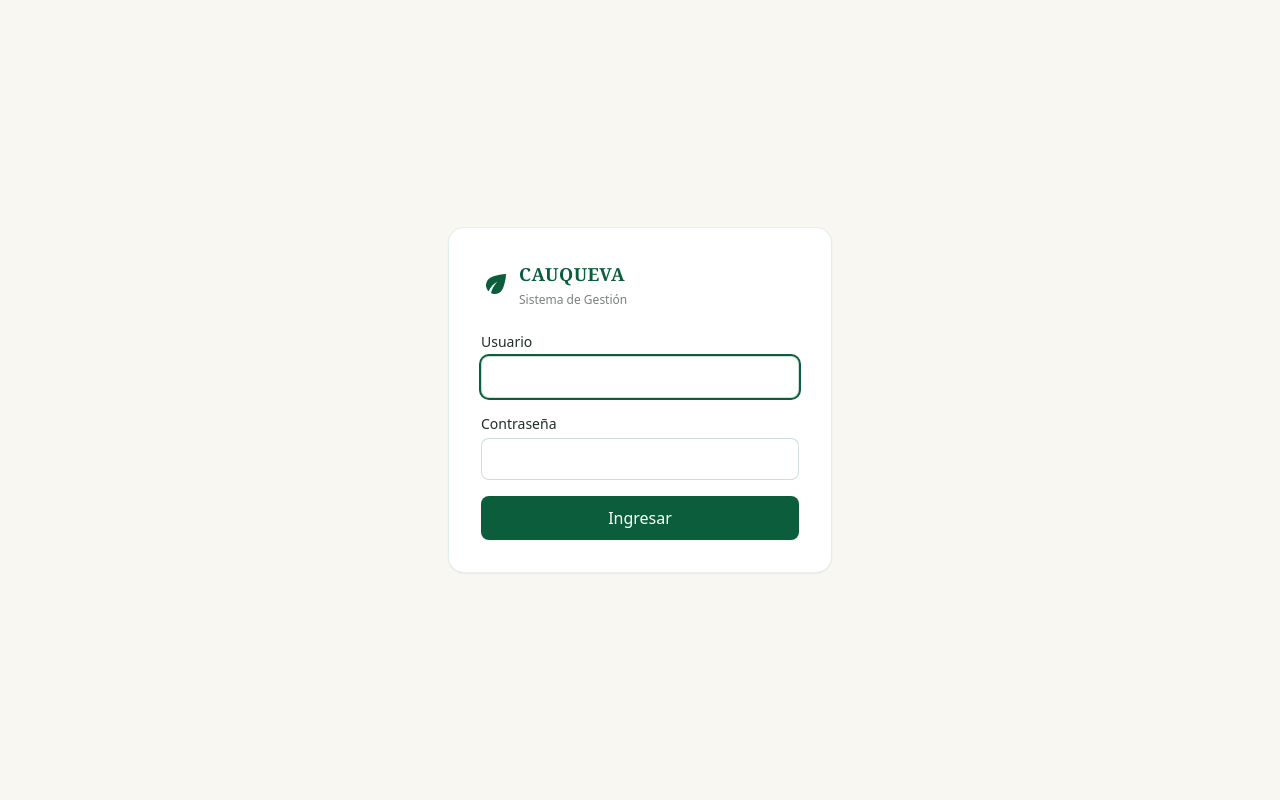
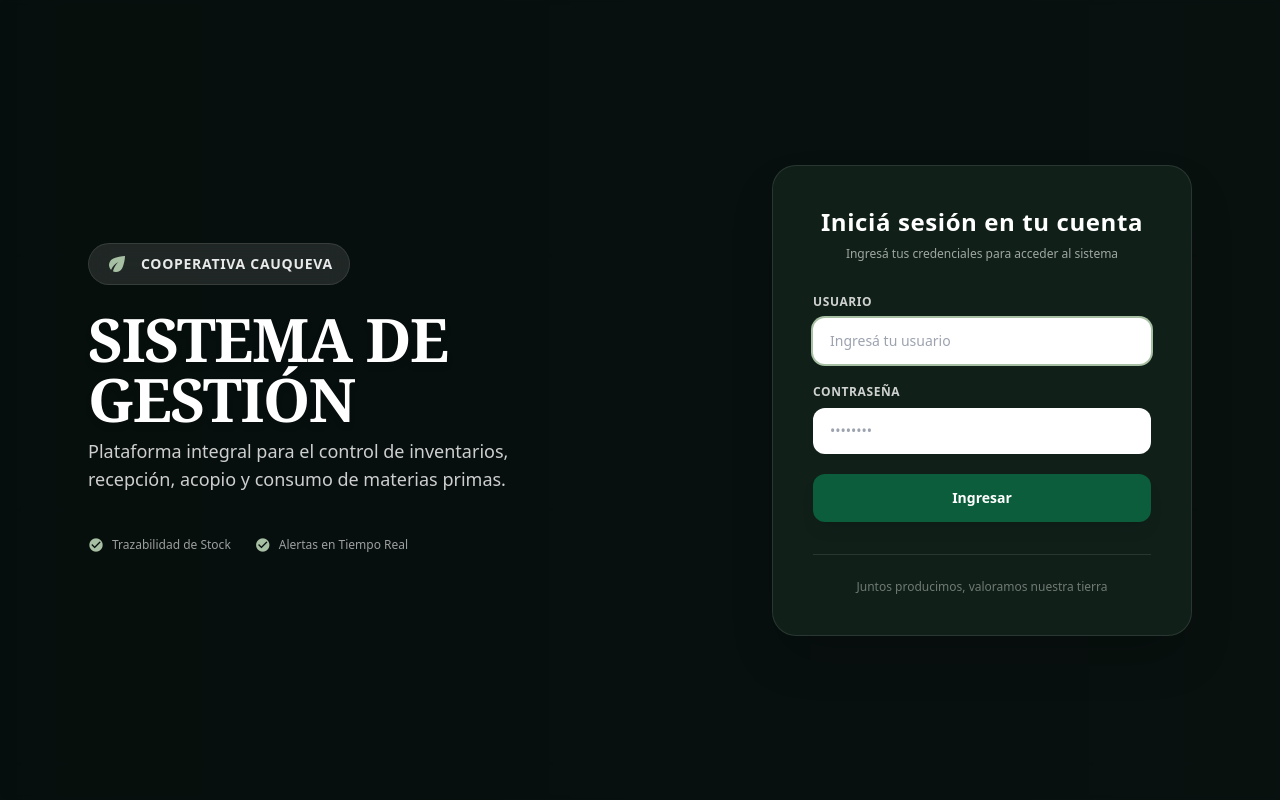
Before and after one commit to lamascristian-wq/Cauqueva, a Django app: page /login/ in a window 1280 px wide. Run offline with Django 4.2, Linux system fonts and the light colour scheme; some libraries are stand-ins or nearby versions.

Commit message:
cambio aspecto del login

```diff
--- a/inventario/templates/inventario/login.html
+++ b/inventario/templates/inventario/login.html
@@ -22,44 +22,98 @@
     </script>
     <link href="https://fonts.googleapis.com/icon?family=Material+Icons" rel="stylesheet">
 </head>
-<body class="bg-crema min-h-screen flex items-center justify-center font-sans text-[#1f2d27]">
-    <div class="bg-white w-full max-w-sm rounded-2xl shadow-sm border border-verde/10 p-8">
+<body class="min-h-screen bg-slate-900 text-white font-sans flex items-center justify-center relative overflow-hidden bg-cover bg-center"
+      style="background-image: linear-gradient(to right, rgba(11, 25, 20, 0.85), rgba(15, 30, 25, 0.92));">
 
-        <div class="flex items-center mb-6">
-            <span class="material-icons text-verde text-3xl mr-2">eco</span>
-            <div class="leading-tight">
-                <h1 class="text-lg font-bold font-serif text-verde tracking-wide">CAUQUEVA</h1>
-                <span class="text-xs text-[#1f2d27]/60">Sistema de Gestión</span>
+    <!-- Capa de superposición para contraste visual -->
+    <div class="absolute inset-0 bg-black/40 backdrop-blur-[2px] z-0"></div>
+
+    <div class="relative z-10 w-full max-w-6xl mx-auto px-6 py-12 flex flex-col md:flex-row items-center justify-between gap-12">
+
+        <!-- Columna Izquierda: Identidad y Marca -->
+        <div class="w-full md:w-1/2 text-left space-y-6">
+            <div class="inline-flex items-center space-x-3 bg-white/10 backdrop-blur-md px-4 py-2 rounded-full border border-white/10">
+                <span class="material-icons text-salvia">eco</span>
+                <span class="text-sm font-semibold tracking-wider uppercase text-white/90">Cooperativa CAUQUEVA</span>
+            </div>
+
+            <div class="space-y-2">
+                <h1 class="text-4xl sm:text-5xl md:text-6xl font-bold font-serif tracking-tight text-white drop-shadow-md">
+                    SISTEMA DE GESTIÓN
+                </h1>
+                <p class="text-base sm:text-lg text-white/80 max-w-md font-light leading-relaxed">
+                    Plataforma integral para el control de inventarios, recepción, acopio y consumo de materias primas.
+                </p>
+            </div>
+
+            <div class="pt-4 flex items-center space-x-6 text-xs text-white/60">
+                <div class="flex items-center space-x-2">
+                    <span class="material-icons text-base text-salvia">check_circle</span>
+                    <span>Trazabilidad de Stock</span>
+                </div>
+                <div class="flex items-center space-x-2">
+                    <span class="material-icons text-base text-salvia">check_circle</span>
+                    <span>Alertas en Tiempo Real</span>
+                </div>
             </div>
         </div>
 
-        <form method="post" class="space-y-4">
+        <!-- Columna Derecha: Tarjeta de Login (Estilo oscuro flotante) -->
+        <div class="w-full md:w-[420px] bg-[#12231b]/90 backdrop-blur-xl border border-white/10 rounded-3xl p-8 sm:p-10 shadow-2xl">
+
+            <div class="text-center mb-8">
+                <h2 class="text-2xl font-bold text-white tracking-wide">
+                    Iniciá sesión en tu cuenta
+                </h2>
+                <p class="text-xs text-white/60 mt-2">
+                    Ingresá tus credenciales para acceder al sistema
+                </p>
+            </div>
+
+            <form method="post" class="space-y-5">
                 {% csrf_token %}
                 <input type="hidden" name="next" value="{{ next }}">
 
                 {% if form.errors %}
-            <p class="text-sm text-terracota bg-terracota-claro border border-terracota/20 rounded-lg px-3 py-2">
-                Usuario o contraseña incorrectos.
-            </p>
+                <div class="text-xs text-terracota bg-terracota-claro/10 border border-terracota/40 rounded-xl px-4 py-3 flex items-center gap-2">
+                    <span class="material-icons text-sm text-terracota">error_outline</span>
+                    <span>Usuario o contraseña incorrectos.</span>
+                </div>
                 {% endif %}
 
                 <div>
-                <label for="id_username" class="block text-sm font-medium text-[#1f2d27] mb-1">Usuario</label>
+                    <label for="id_username" class="block text-xs font-semibold uppercase tracking-wider text-white/80 mb-2">
+                        Usuario
+                    </label>
                     <input type="text" name="username" id="id_username" required autofocus
-                       class="w-full border border-verde/20 rounded-lg px-3 py-2 focus:outline-none focus:ring-2 focus:ring-verde bg-white text-[#1f2d27]">
+                           placeholder="Ingresá tu usuario"
+                           class="w-full bg-white text-[#1f2d27] rounded-xl px-4 py-3 text-sm border border-transparent focus:outline-none focus:ring-2 focus:ring-salvia placeholder-gray-400 transition-all font-medium">
                 </div>
 
                 <div>
-                <label for="id_password" class="block text-sm font-medium text-[#1f2d27] mb-1">Contraseña</label>
+                    <label for="id_password" class="block text-xs font-semibold uppercase tracking-wider text-white/80 mb-2">
+                        Contraseña
+                    </label>
                     <input type="password" name="password" id="id_password" required
-                       class="w-full border border-verde/20 rounded-lg px-3 py-2 focus:outline-none focus:ring-2 focus:ring-verde bg-white text-[#1f2d27]">
+                           placeholder="••••••••"
+                           class="w-full bg-white text-[#1f2d27] rounded-xl px-4 py-3 text-sm border border-transparent focus:outline-none focus:ring-2 focus:ring-salvia placeholder-gray-400 transition-all font-medium">
                 </div>
 
                 <button type="submit"
-                    class="w-full bg-verde hover:bg-verde-oscuro text-white font-medium rounded-lg py-2.5 transition-colors shadow-sm cursor-pointer">
+                        class="w-full bg-verde hover:bg-verde-oscuro text-white text-sm font-semibold rounded-xl py-3.5 transition-all shadow-lg hover:shadow-verde/30 cursor-pointer mt-2">
                     Ingresar
                 </button>
             </form>
+
+            <!-- Pie de tarjeta institucional -->
+            <div class="mt-8 pt-6 border-t border-white/10 text-center">
+                <p class="text-xs text-white/40">
+                    Juntos producimos, valoramos nuestra tierra
+                </p>
+            </div>
+
+        </div>
+
     </div>
 </body>
 </html>
```
Lines whose indentation alone changed are shown as unchanged.
